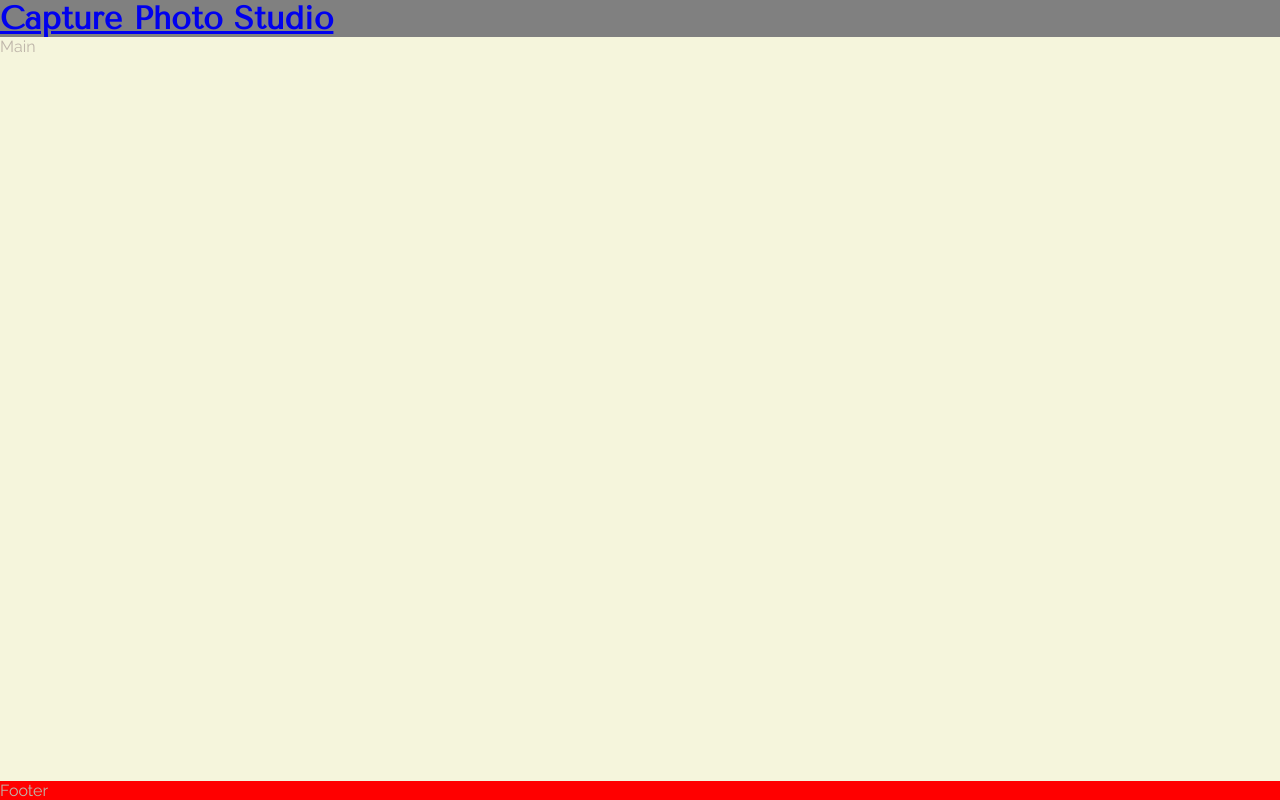
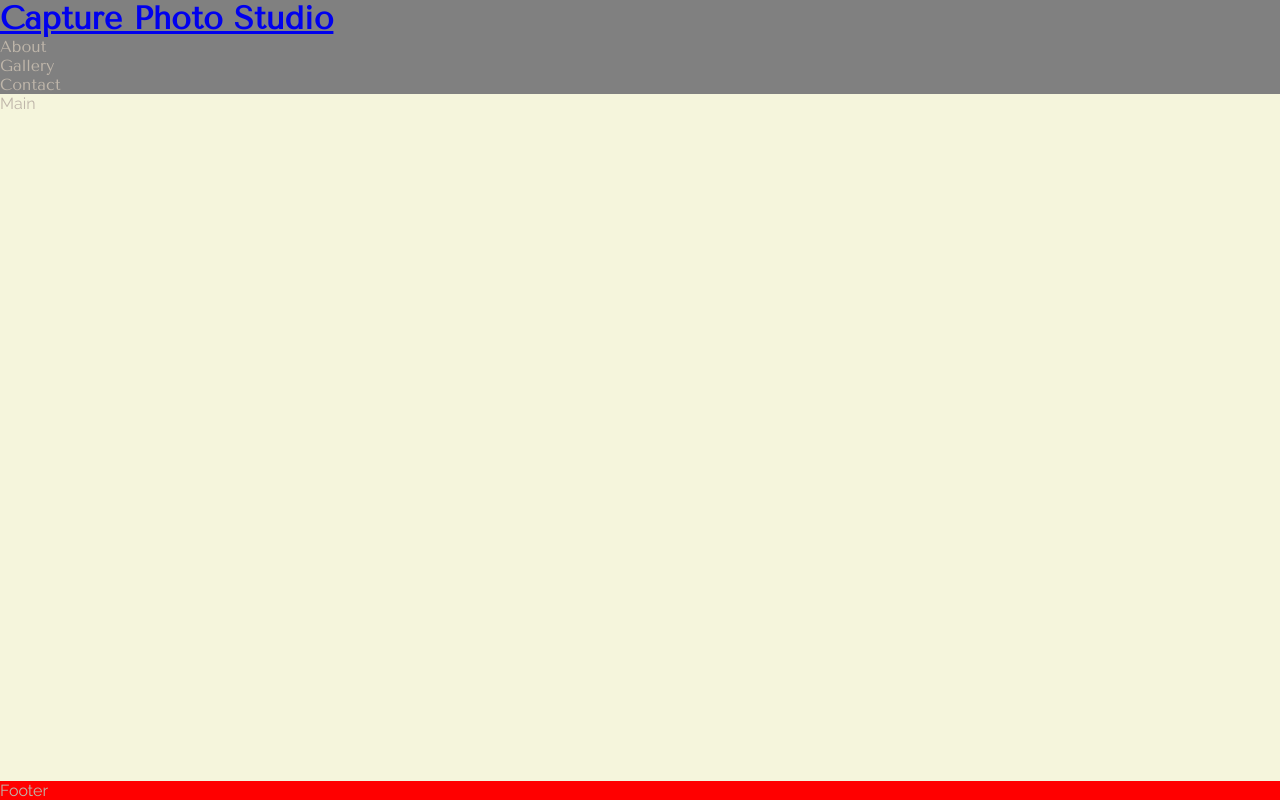
Before and after one commit to morganoleary/Capture, a plain HTML site: page index.html in a window 1280 px wide. Drawn offline with nearby package versions, Linux system fonts and the light colour scheme.

Commit message:
Creat navigation section

```diff
--- a/index.html
+++ b/index.html
@@ -43,6 +43,13 @@
       <a href="index.html">
         <h1>Capture Photo Studio</h1>
       </a>
+      <nav>
+        <ul>
+          <li><a href=""></a>About</li>
+          <li><a href=""></a>Gallery</li>
+          <li><a href=""></a>Contact</li>
+        </ul>
+      </nav>
     </header>
 
     <!-- Main Content -->
```
